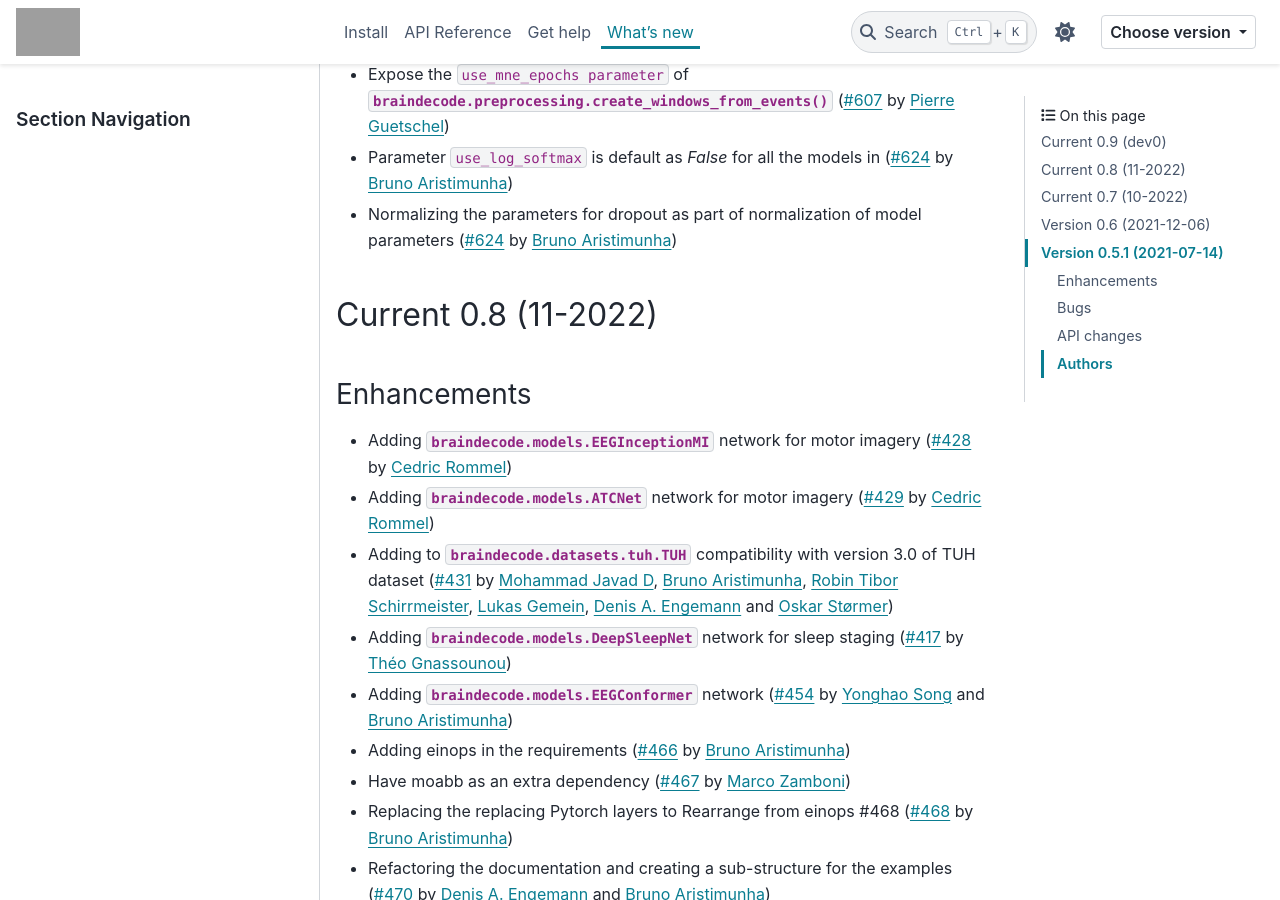
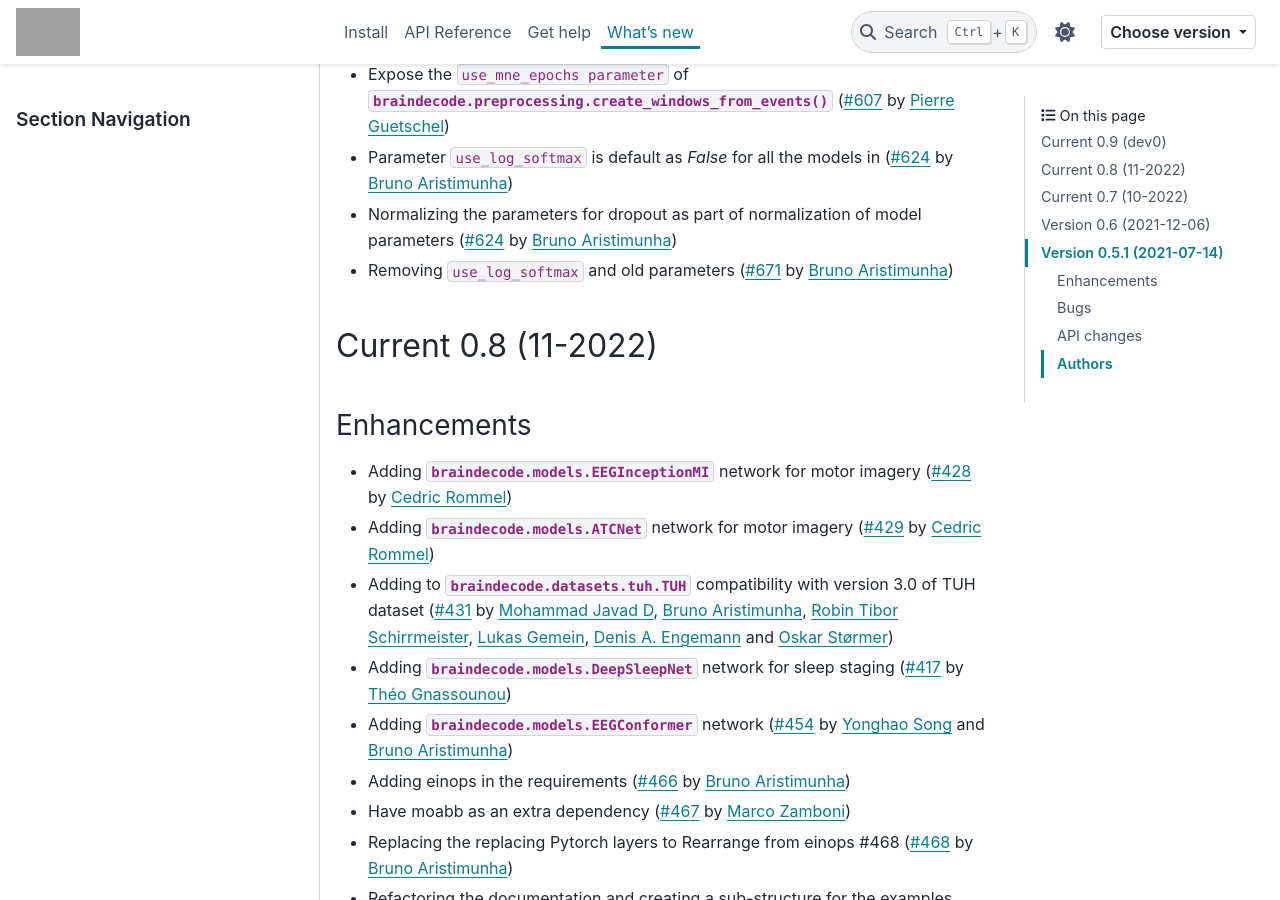
Before and after one commit to braindecode/braindecode, a Sphinx documentation site: the page built from docs/whats_new.rst, in a window 1280 px wide and 900 px high, scrolled down 2260 px. Built offline with Sphinx 7.4.7 and the PyData theme 0.15.4, drawn with Linux system fonts in a browser that asks for light colours; pages that are not in the unit, such as notebooks, are missing from menus; comment, search, counter and statistics services are not loaded; grey boxes are pictures that could not be loaded.

```diff
--- a/docs/whats_new.rst
+++ b/docs/whats_new.rst
@@ -74,7 +74,7 @@
 - Expose the ``use_mne_epochs parameter`` of :func:`braindecode.preprocessing.create_windows_from_events` (:gh:`607` by `Pierre Guetschel`_)
 - Parameter ``use_log_softmax`` is default as `False` for all the models in (:gh:`624` by `Bruno Aristimunha`_)
 - Normalizing the parameters for dropout as part of normalization of model parameters  (:gh:`624` by `Bruno Aristimunha`_)
-
+- Removing ``use_log_softmax`` and old parameters (:gh:`671` by `Bruno Aristimunha`_)
 .. _changes_0_8_0:
 
 Current 0.8 (11-2022)
```
